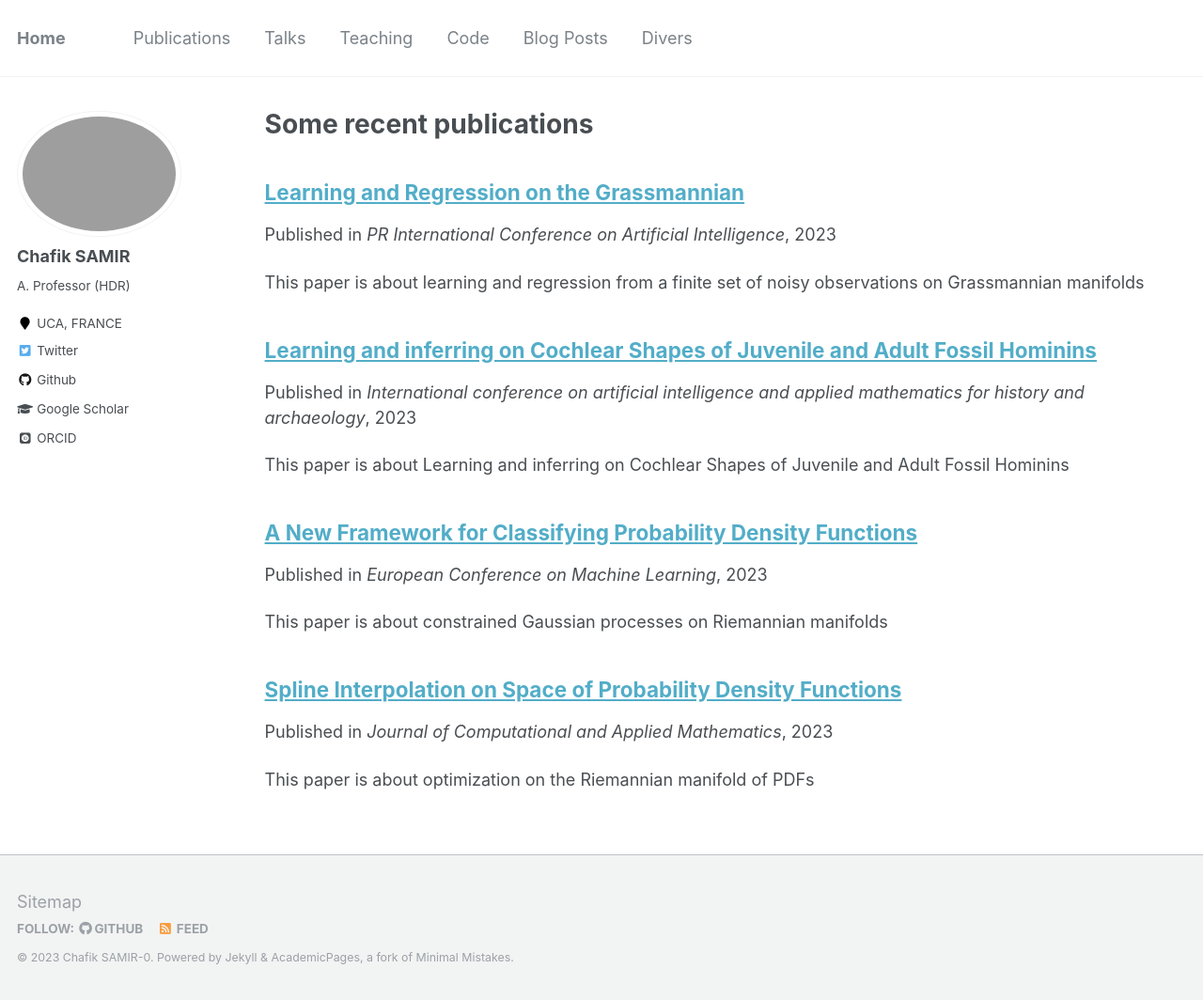
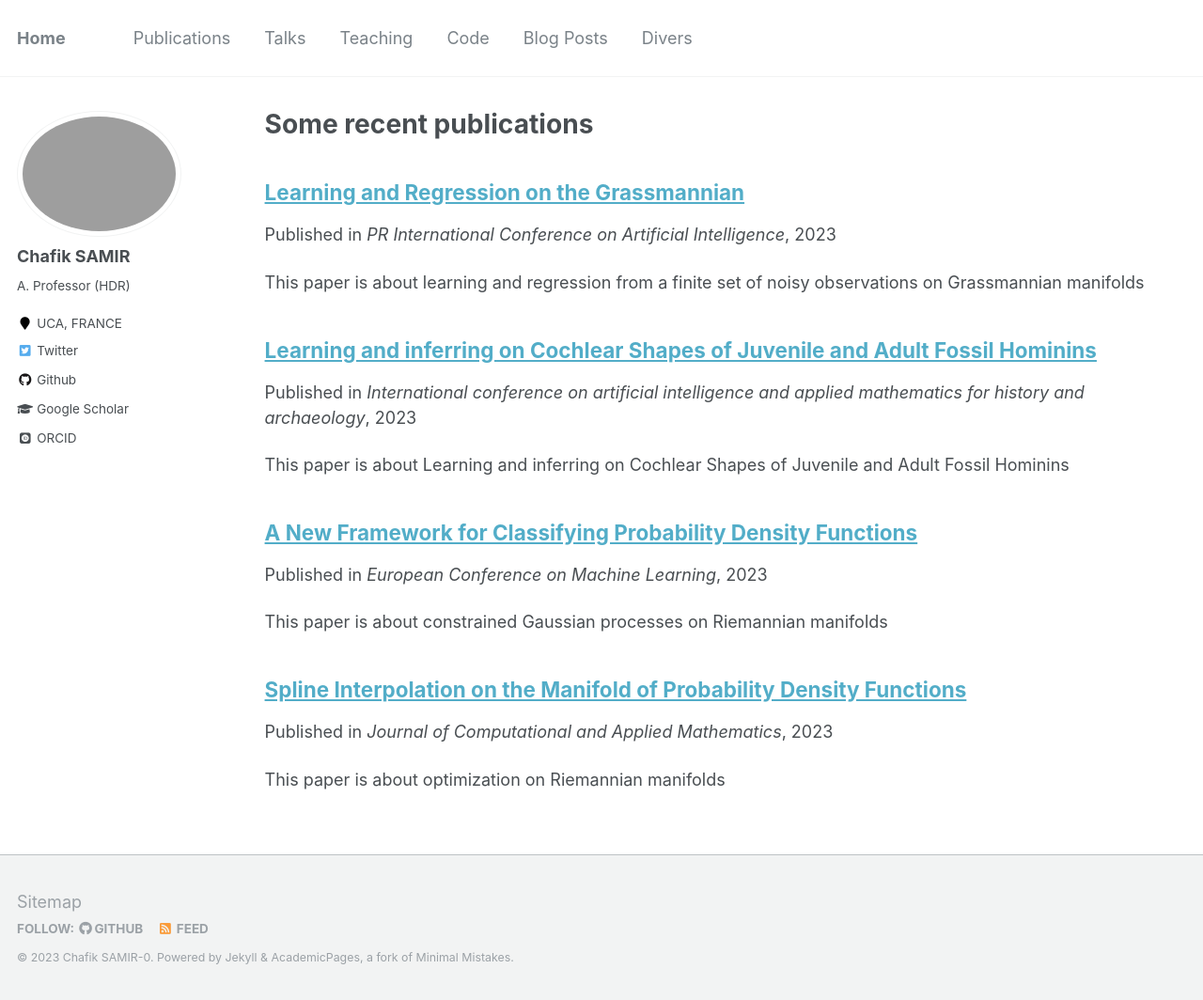
Before and after one commit to Chsamir/chsamir.github.io, a Jekyll site: the page built from _pages/publications.md, in a window 1280 px wide and 1064 px high. Shown: the whole window at 94% size. Built offline with Jekyll 4.4.1, drawn with Linux system fonts in a browser that asks for light colours; some web fonts are replaced.

Commit message:
Update 2009-10-01-paper-title-number-1.md

```diff
--- a/_publications/2009-10-01-paper-title-number-1.md
+++ b/_publications/2009-10-01-paper-title-number-1.md
@@ -1,8 +1,8 @@
 ---
-title: "Spline Interpolation on Space of Probability Density Functions"
+title: "Spline Interpolation on the Manifold of Probability Density Functions"
 collection: publications
 permalink: /publication/2009-10-01-paper-title-number-1
-excerpt: 'This paper is about optimization on the Riemannian manifold of PDFs'
+excerpt: 'This paper is about optimization on  Riemannian manifolds'
 date: 2023-03-23
 venue: 'Journal of Computational and Applied Mathematics'
 ---
```
